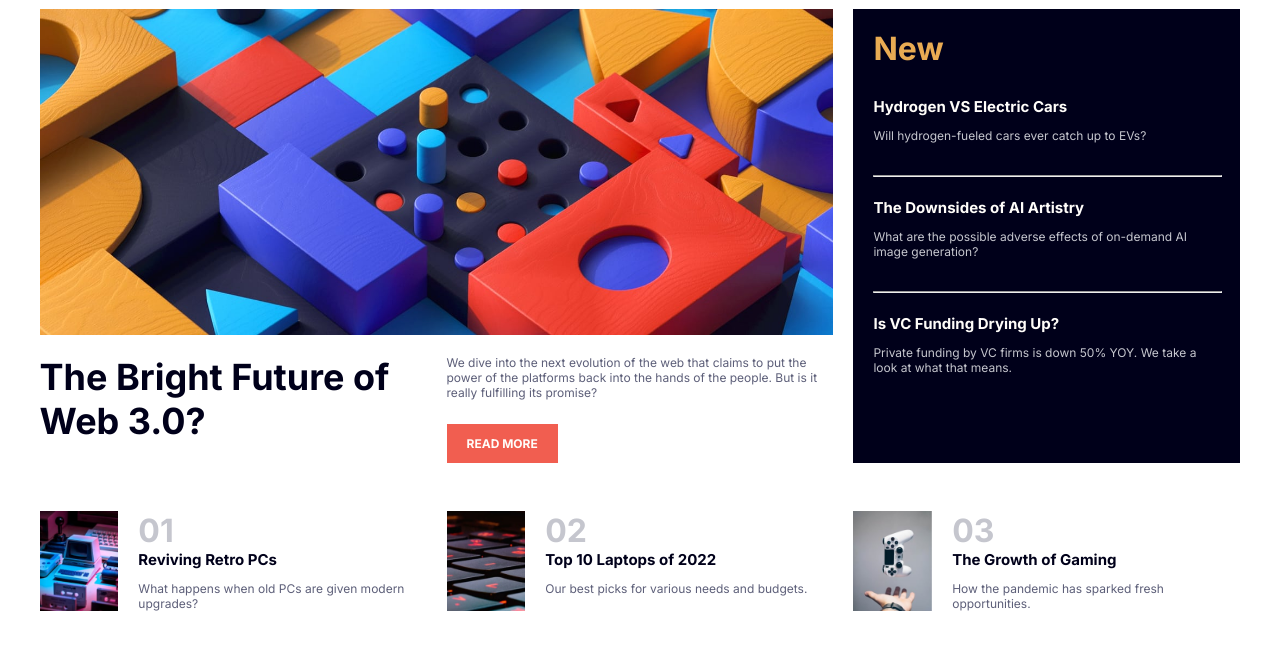
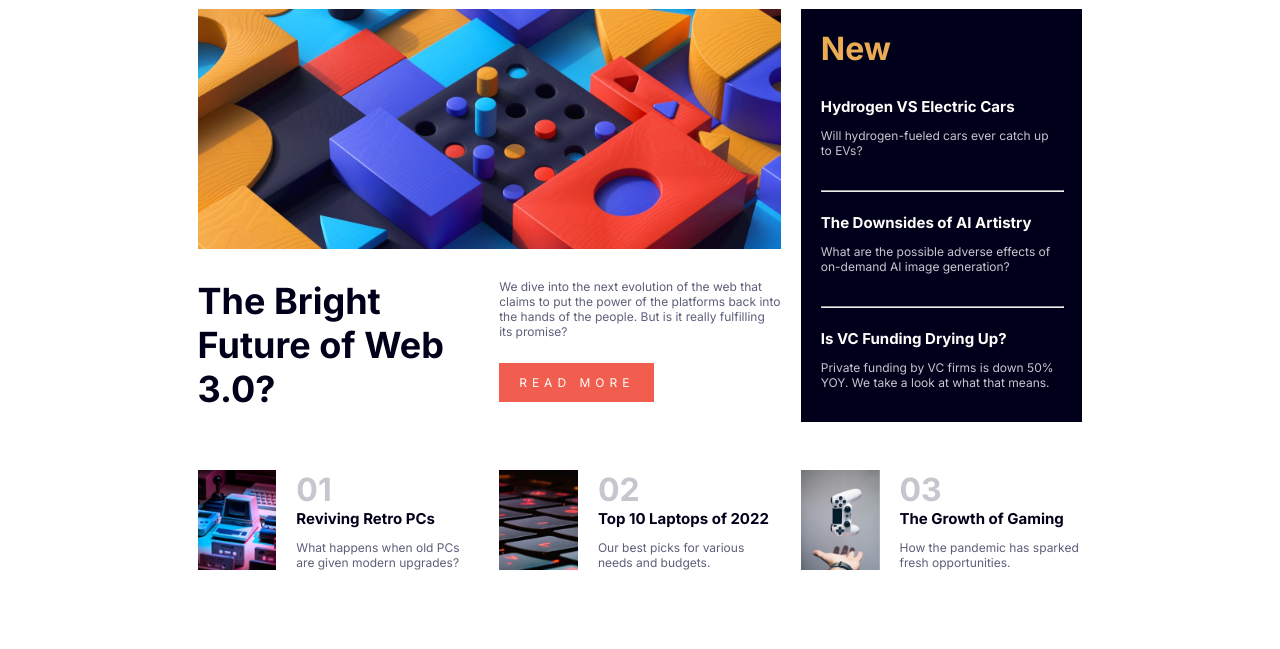
Before and after one commit to Nifemi-git/frontend-mentor-newshomepage, a plain HTML site: page index.html in a window 1280 px wide. Shown: the part 91-740 px from the top of the page. Drawn offline with Linux system fonts and the light colour scheme.

Commit message:
Updated some more style rules

```diff
--- a/styles.scss
+++ b/styles.scss
@@ -127,12 +127,12 @@ nav {
 
     a {
       text-decoration: none;
+      letter-spacing: 5px;
       background-color: $lightRed;
       color: $offWhite;
       width: fit-content;
       padding: 0.75rem 1.25rem;
       font-size: 12px;
-      font-weight: bold;
     }
     a:hover {
       background-color: $darkBlue;
@@ -206,6 +206,7 @@ nav {
 
 @media (min-width: 756px) {
   nav {
+    width: 70%;
     padding-block: 1.25rem;
     margin-bottom: 0.75rem;
     display: flex;
@@ -234,6 +235,10 @@ nav {
     .mobile-menu {
       display: none;
     }
+  }
+
+  .wrapper {
+    width: 70%;
   }
 
   .main-grid {
```
Also changed, not shown: styles/styles.css, 1 other file.
